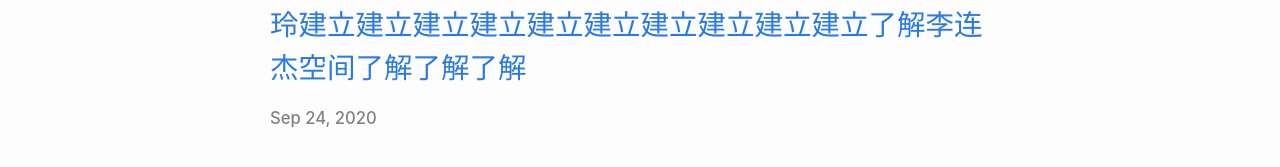
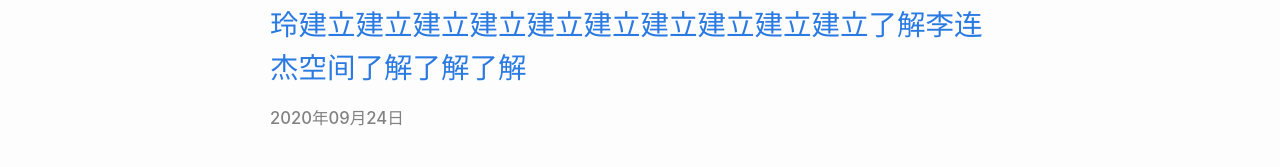
Before and after one commit to jellor/jellor.github.io, a Jekyll site: the page built from index.html, in a window 1280 px wide. Shown: the part 139-306 px from the top of the page. Built offline with Jekyll 4.4.1, drawn with Linux system fonts in a browser that asks for light colours; comment, search, counter and statistics services are not loaded.

Commit message:
change index.html

```diff
--- a/index.html
+++ b/index.html
@@ -20,14 +20,14 @@ layout: default
       <h2 class="post-list-heading">{{ page.list_title }}</h2>
     {%- endif -%}
     <ul class="post-list">
-      {%- assign date_format = site.minima.date_format | default: "%b %-d, %Y" -%}
+      {%- assign date_format = site.minima.date_format | default: "%Y年%m月%d日" -%}
       {%- for post in posts -%}
       <li>
-        <h3>
+        <h4>
           <a class="post-link" href="{{ post.url | relative_url }}">
             {{ post.title | escape }}
           </a>
-        </h3>
+        </h4>
         <span class="post-meta">{{ post.date | date: date_format }}</span>
         {%- if site.show_excerpts -%}
           {{ post.excerpt }}
```
